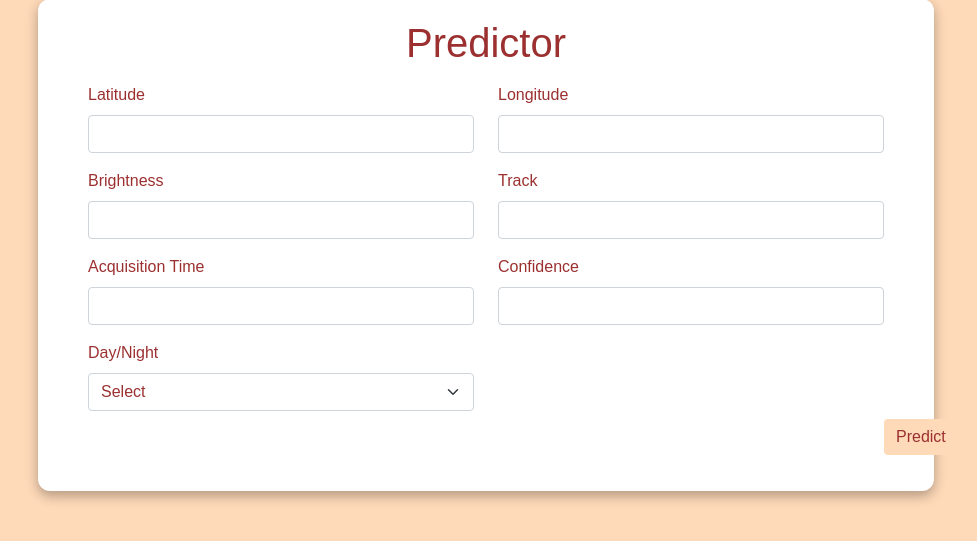
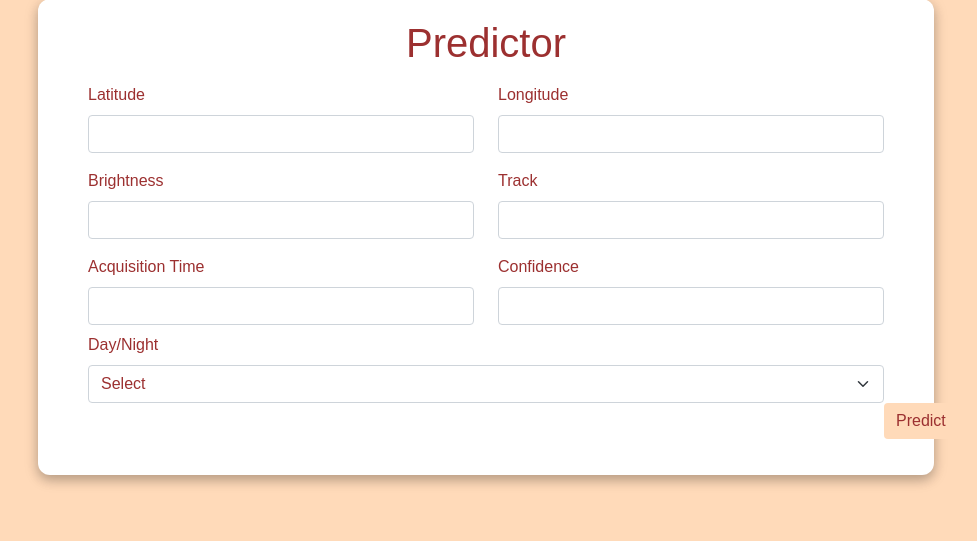
Before and after one commit to PoojaRawool/Forest_Fire_Prediction, a Flask app: page /predict in a window 1280 px wide. Shown: the part 51-592 px from the top of the page, without its empty margins (154-1131 px from the left). Run offline with Flask 2, Linux system fonts and the light colour scheme; parts of the project's set-up code (start-up, migrations or seed data) failed here and were passed over.

Commit message:
Update predictor.html

```diff
--- a/Templates/predictor.html
+++ b/Templates/predictor.html
@@ -53,7 +53,7 @@
           <input type="text" class="form-control" id="confidence" name="confidence">
        </div>
        </div>
-       <div class="col-md-6 my-2">
+       <div class="col-12">
        <div class="md-form">
     <label for="daynight" class="form-label" style="color:#9c3030;">Day/Night</label>
     <select id="daynight" class="form-select" name="daynight" style="color:#9c3030;">
@@ -65,7 +65,7 @@
     </div>
               <br>
 
-        <div class="col-12">
+        <div>
     <button type="submit" class="btn btn-info button" style="margin-left: 100%;background-color:#FFDAB9;color:#9c3030;border:#FFDAB9;">Predict</button>
               </div>
 <br>
```
